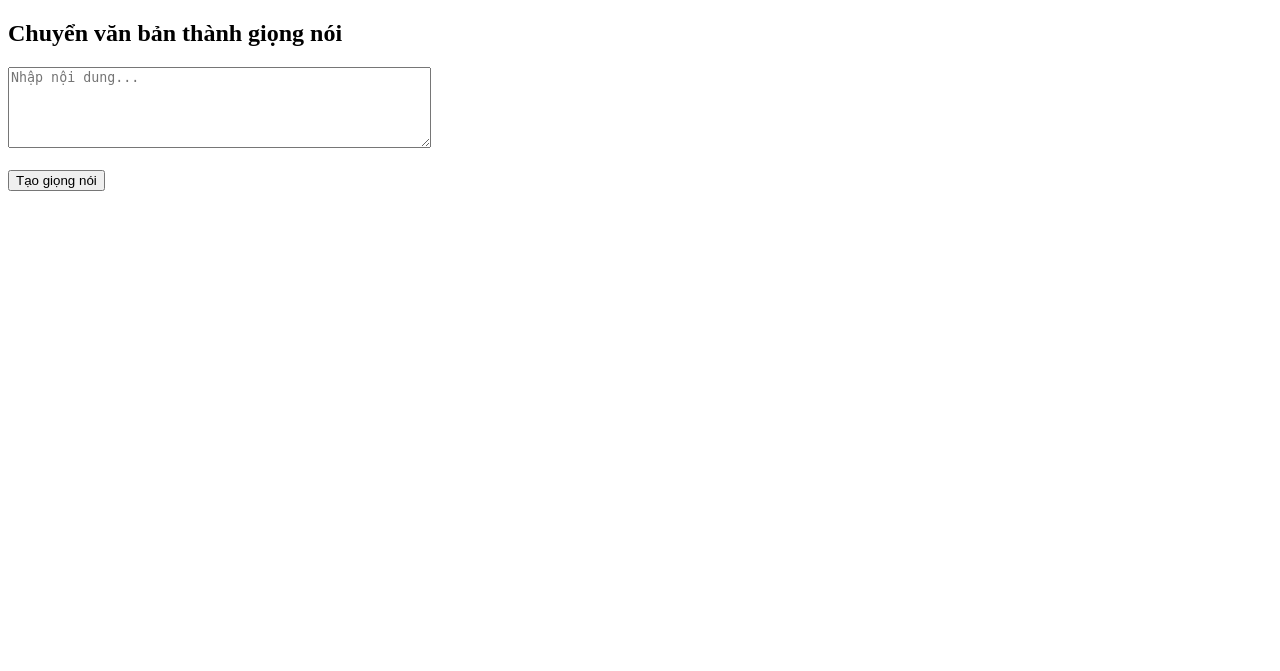
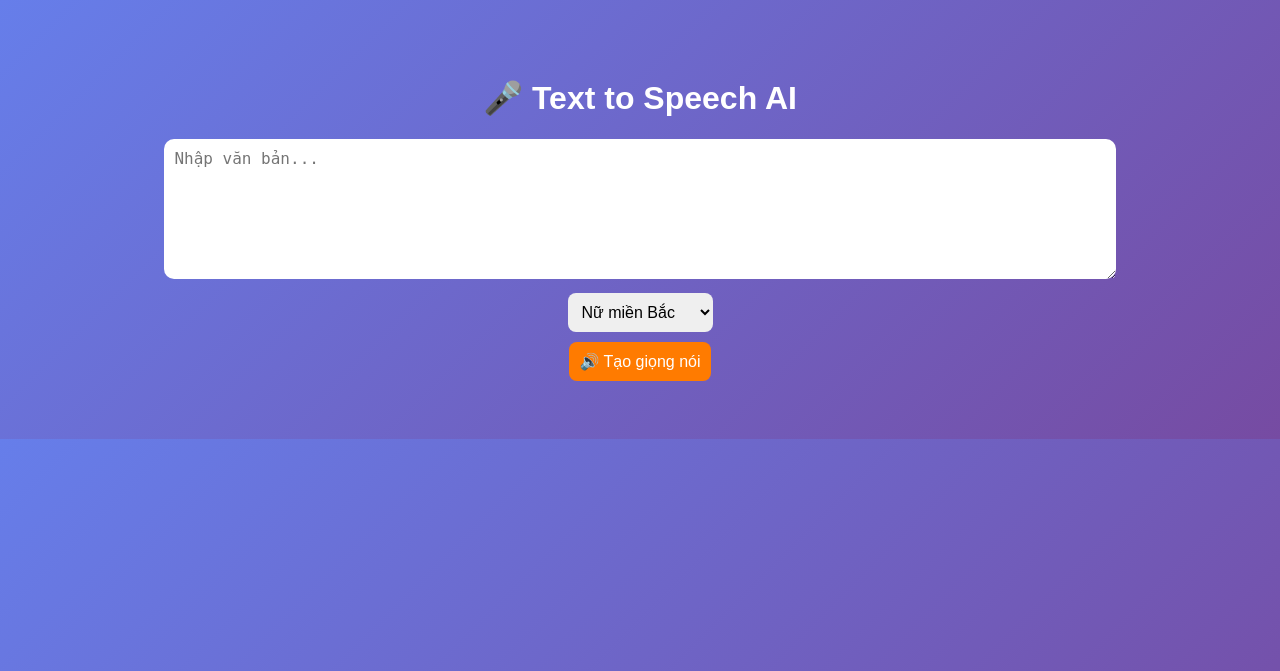
Before and after one commit to ThanhNhan1998-nd/tts-app, a Flask app: page / in a window 1280 px wide. Shown: the top 671 px of the page. Run offline with Flask 3, Linux system fonts and the light colour scheme.

Commit message:
Add files via upload

```diff
--- a/app.py
+++ b/app.py
@@ -1,23 +1,24 @@
 from flask import Flask, render_template, request, send_file
 import edge_tts
 import asyncio
+import os
 
 app = Flask(__name__)
 
-VOICE = "vi-VN-HoaiMyNeural"
-
-async def generate_tts(text):
-    communicate = edge_tts.Communicate(text, VOICE)
+async def generate_tts(text, voice):
+    communicate = edge_tts.Communicate(text, voice)
     await communicate.save("output.mp3")
 
 @app.route("/", methods=["GET", "POST"])
 def index():
     if request.method == "POST":
         text = request.form["text"]
-        asyncio.run(generate_tts(text))
-        return send_file("output.mp3", as_attachment=False)
+        voice = request.form["voice"]
+
+        asyncio.run(generate_tts(text, voice))
+        return send_file("output.mp3", mimetype="audio/mpeg")
+
     return render_template("index.html")
 
 if __name__ == "__main__":
-    import os
-app.run(host="0.0.0.0", port=int(os.environ.get("PORT", 5000)))
+    app.run(host="0.0.0.0", port=int(os.environ.get("PORT", 5000)))
--- a/templates/index.html
+++ b/templates/index.html
@@ -1,13 +1,69 @@
 <!DOCTYPE html>
 <html>
 <head>
-    <title>TTS App</title>
+    <title>TTS AI</title>
+    <style>
+        body {
+            font-family: Arial;
+            background: linear-gradient(135deg, #667eea, #764ba2);
+            color: white;
+            text-align: center;
+            padding: 50px;
+        }
+
+        textarea {
+            width: 80%;
+            height: 120px;
+            border-radius: 10px;
+            padding: 10px;
+            border: none;
+            font-size: 16px;
+        }
+
+        select, button {
+            padding: 10px;
+            border-radius: 8px;
+            border: none;
+            margin-top: 10px;
+            font-size: 16px;
+        }
+
+        button {
+            background: #ff7b00;
+            color: white;
+            cursor: pointer;
+        }
+
+        button:hover {
+            background: #ff9500;
+        }
+
+        audio {
+            margin-top: 20px;
+            width: 80%;
+        }
+    </style>
 </head>
 <body>
-    <h2>Chuyển văn bản thành giọng nói</h2>
+
+    <h1>🎤 Text to Speech AI</h1>
+
     <form method="POST">
-        <textarea name="text" rows="5" cols="50" placeholder="Nhập nội dung..."></textarea><br><br>
-        <button type="submit">Tạo giọng nói</button>
+        <textarea name="text" placeholder="Nhập văn bản..."></textarea><br>
+
+        <select name="voice">
+            <option value="vi-VN-HoaiMyNeural">Nữ miền Bắc</option>
+            <option value="vi-VN-NamMinhNeural">Nam miền Bắc</option>
+        </select><br>
+
+        <button type="submit">🔊 Tạo giọng nói</button>
     </form>
+
+    {% if request.method == "POST" %}
+        <audio controls autoplay>
+            <source src="output.mp3" type="audio/mpeg">
+        </audio>
+    {% endif %}
+
 </body>
 </html>
```
